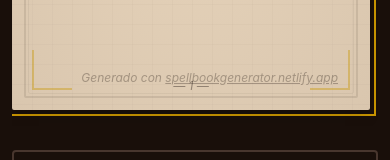
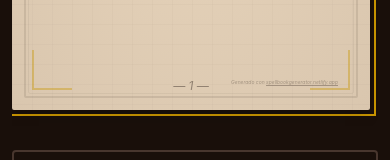
Before and after one commit to Algol95/ScrollSpell-DnD3.5, a React (Vite) app: page / in a window 390 px wide. Shown: the part 657-817 px from the top of the page. Built offline with nearby package versions, Linux system fonts and the light colour scheme.

Commit message:
feat: ajustar el tamaño de fuente del pie de página en el componente Page

```diff
--- a/src/components/Page.tsx
+++ b/src/components/Page.tsx
@@ -66,7 +66,7 @@ export function Page({
       <div className="absolute bottom-4 left-1/2 -translate-x-1/2 text-xs text-ink/40 italic z-10">
         &#x2014; {page.pageNumber} &#x2014;
       </div>
-      <div className="absolute bottom-6 right-6 text-xs text-ink/30 z-10 select-none px-2 italic">
+      <div className="absolute bottom-6 right-6 text-[5px] lg:text-sm text-ink/30 z-10 select-none px-2 italic">
         Generado con{" "}
         <a
           href="https://spellbookgenerator.netlify.app"
```
